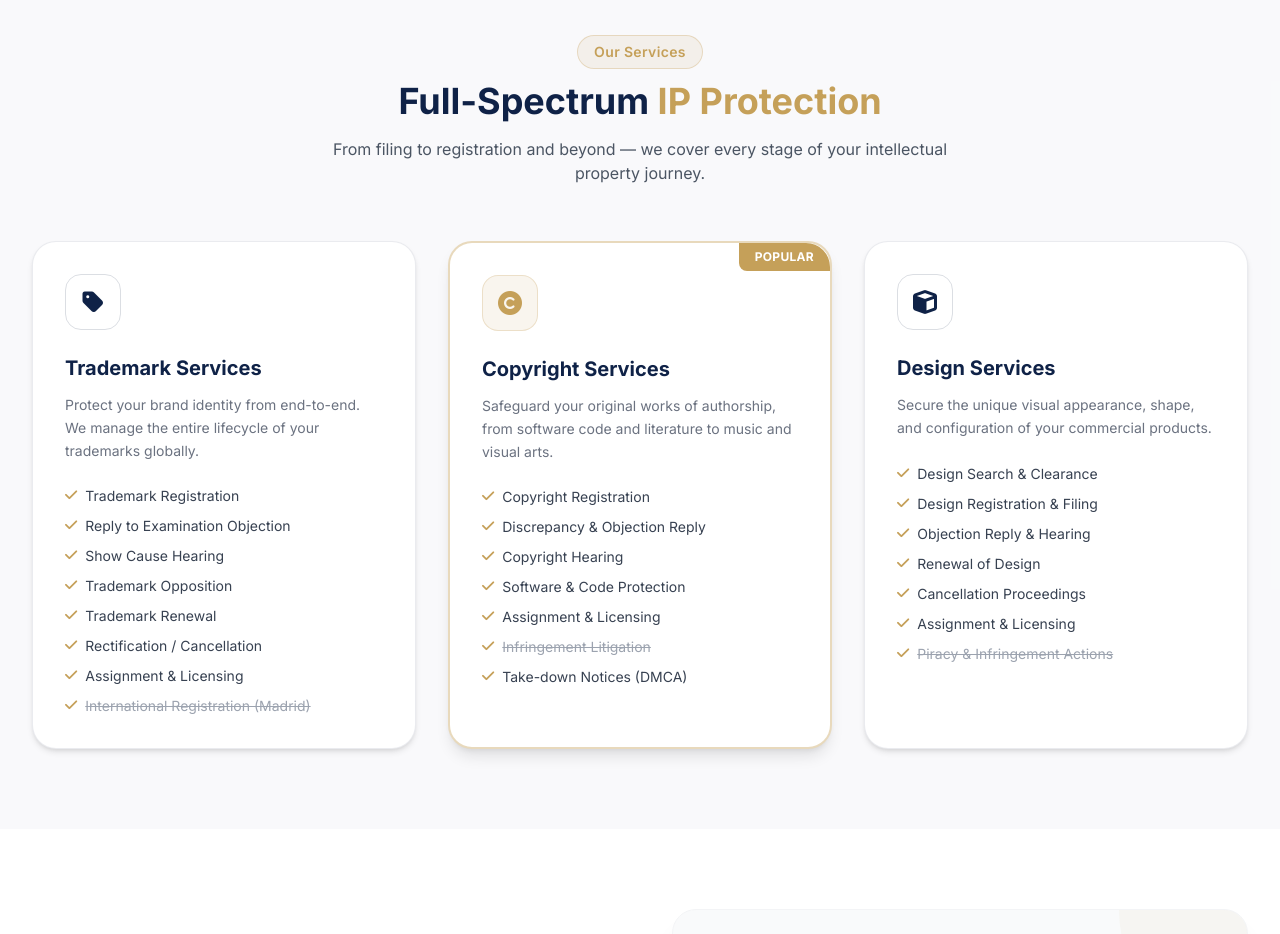
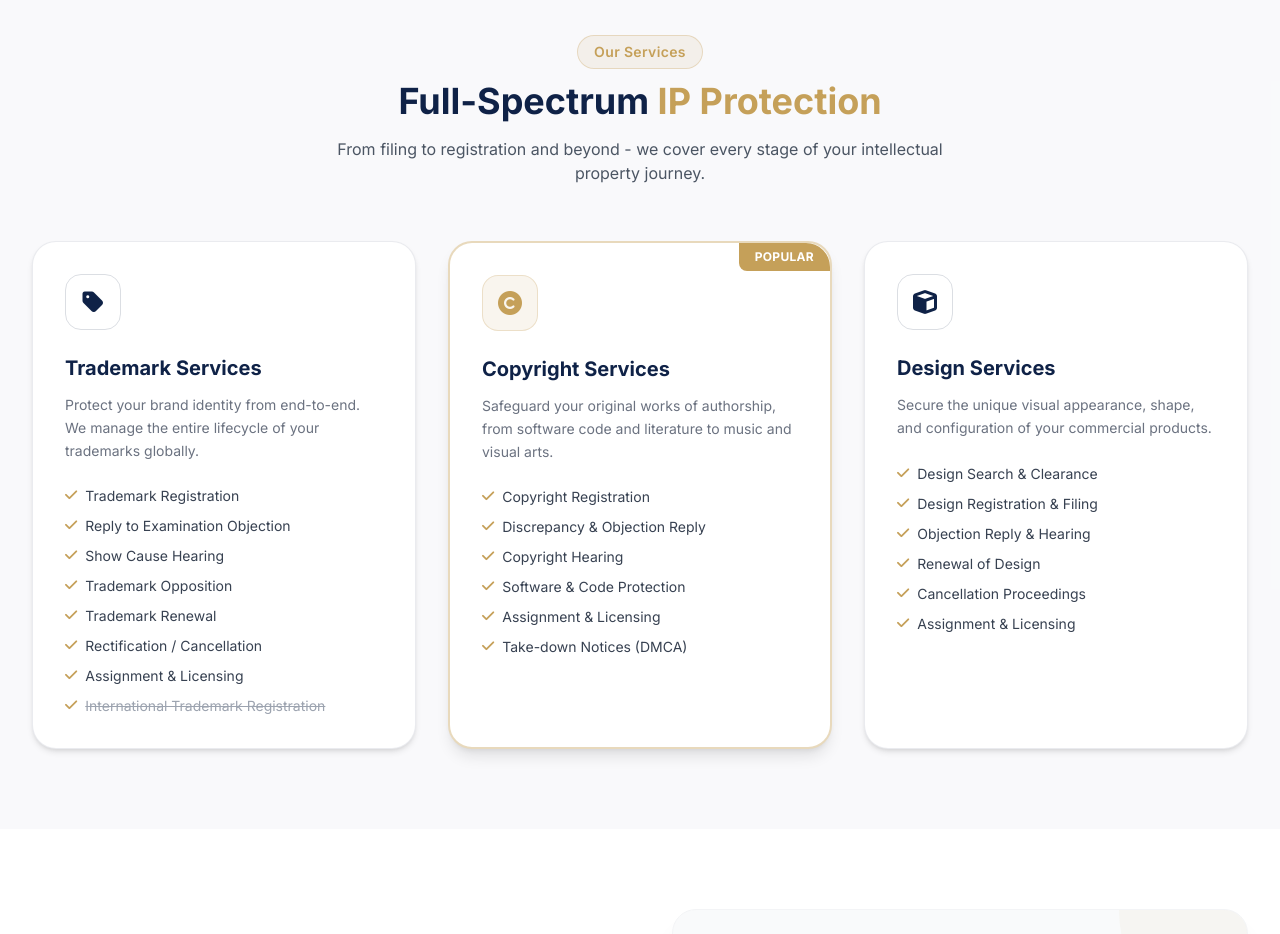
Before and after one commit to jrhfusfb/Trademark-Secure-Co, a React (Vite) app in the folder frontend/: page / in a window 1280 px wide. Shown: the part 2460-3394 px from the top of the page. Built offline with nearby package versions, Linux system fonts and the light colour scheme.

Commit message:
Content: update Our Services section - fix em-dash, rename international registration, remove 2 strikethrough items

```diff
--- a/frontend/src/pages/Index8Page.jsx
+++ b/frontend/src/pages/Index8Page.jsx
@@ -248,7 +248,7 @@ const Index8Page = () => {
             <h2 className="text-3xl md:text-4xl font-bold text-primary mb-4">
               Full-Spectrum <span className="text-secondary">IP Protection</span>
             </h2>
-            <p className="text-gray-600 max-w-2xl mx-auto">From filing to registration and beyond — we cover every stage of your intellectual property journey.</p>
+            <p className="text-gray-600 max-w-2xl mx-auto">From filing to registration and beyond - we cover every stage of your intellectual property journey.</p>
           </div>
 
           <div className="grid md:grid-cols-3 gap-8">
@@ -268,7 +268,7 @@ const Index8Page = () => {
                 <li className="flex items-start gap-2"><i className="fa-solid fa-check text-secondary mt-0.5 shrink-0"></i> Trademark Renewal</li>
                 <li className="flex items-start gap-2"><i className="fa-solid fa-check text-secondary mt-0.5 shrink-0"></i> Rectification / Cancellation</li>
                 <li className="flex items-start gap-2"><i className="fa-solid fa-check text-secondary mt-0.5 shrink-0"></i> Assignment &amp; Licensing</li>
-                <li className="flex items-start gap-2 text-gray-400"><i className="fa-solid fa-check text-secondary mt-0.5 shrink-0"></i> <span className="line-through">International Registration (Madrid)</span></li>
+                <li className="flex items-start gap-2 text-gray-400"><i className="fa-solid fa-check text-secondary mt-0.5 shrink-0"></i> <span className="line-through">International Trademark Registration</span></li>
               </ul>
             </div>
 
@@ -288,7 +288,7 @@ const Index8Page = () => {
                 <li className="flex items-start gap-2"><i className="fa-solid fa-check text-secondary mt-0.5 shrink-0"></i> Copyright Hearing</li>
                 <li className="flex items-start gap-2"><i className="fa-solid fa-check text-secondary mt-0.5 shrink-0"></i> Software &amp; Code Protection</li>
                 <li className="flex items-start gap-2"><i className="fa-solid fa-check text-secondary mt-0.5 shrink-0"></i> Assignment &amp; Licensing</li>
-                <li className="flex items-start gap-2 text-gray-400"><i className="fa-solid fa-check text-secondary mt-0.5 shrink-0"></i> <span className="line-through">Infringement Litigation</span></li>
+
                 <li className="flex items-start gap-2"><i className="fa-solid fa-check text-secondary mt-0.5 shrink-0"></i> Take-down Notices (DMCA)</li>
               </ul>
             </div>
@@ -307,7 +307,7 @@ const Index8Page = () => {
                 <li className="flex items-start gap-2"><i className="fa-solid fa-check text-secondary mt-0.5 shrink-0"></i> Renewal of Design</li>
                 <li className="flex items-start gap-2"><i className="fa-solid fa-check text-secondary mt-0.5 shrink-0"></i> Cancellation Proceedings</li>
                 <li className="flex items-start gap-2"><i className="fa-solid fa-check text-secondary mt-0.5 shrink-0"></i> Assignment &amp; Licensing</li>
-                <li className="flex items-start gap-2 text-gray-400"><i className="fa-solid fa-check text-secondary mt-0.5 shrink-0"></i> <span className="line-through">Piracy &amp; Infringement Actions</span></li>
+
               </ul>
             </div>
 
```
